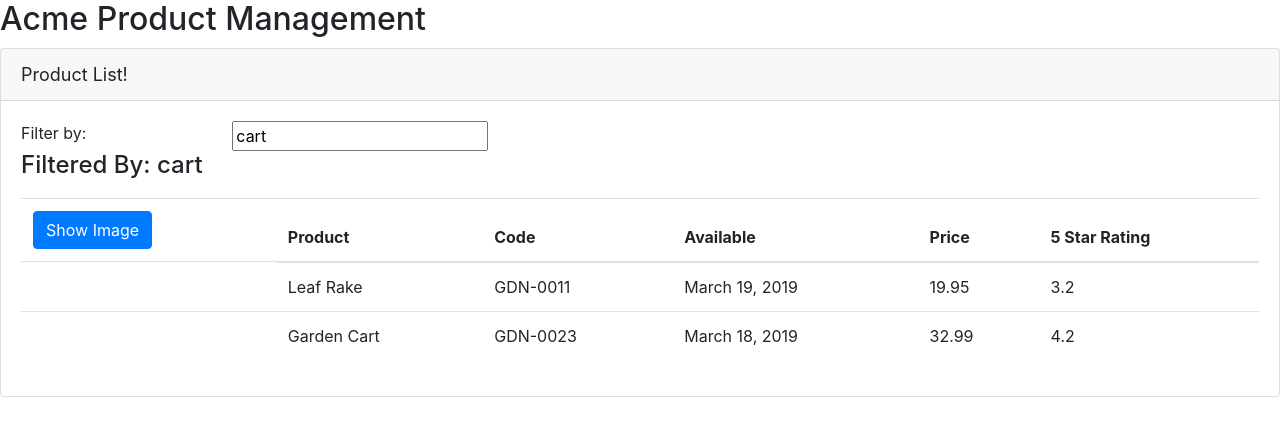
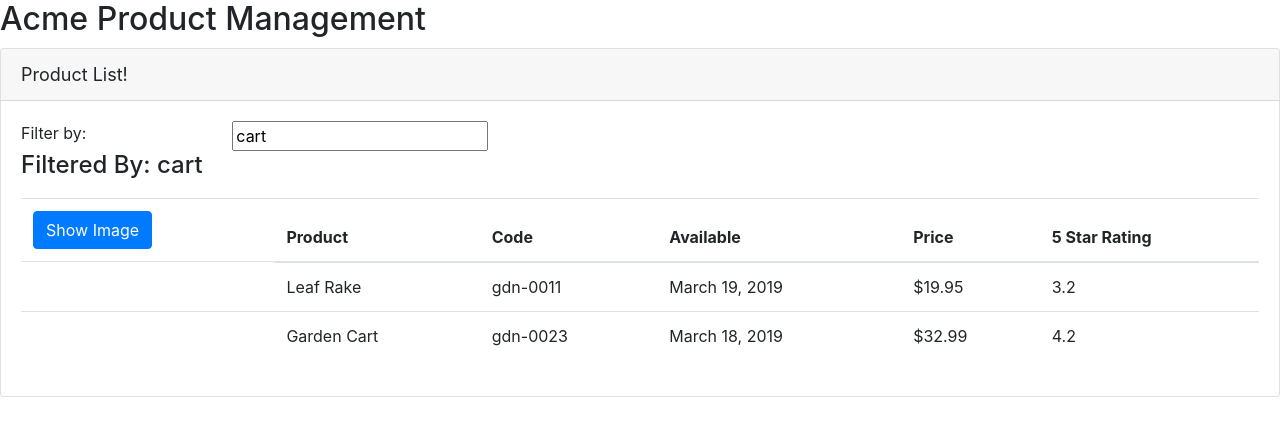
Before and after one commit to nickmcsimpson/angular_learning_apm, an Angular app: page /welcome in a window 1280 px wide. Shown: the top 436 px of the page. Built offline with nearby package versions, Linux system fonts and the light colour scheme.

Commit message:
Use Pipes to use structured formatting like currency

```diff
--- a/src/app/products/product-list.component.html
+++ b/src/app/products/product-list.component.html
@@ -68,9 +68,11 @@
                             >
                         </td>
                         <td>{{ product.productName }}</td>
-                        <td>{{ product.productCode }}</td>
+                        <td>{{ product.productCode | lowercase }}</td>
                         <td>{{ product.releaseDate }}</td>
-                        <td>{{ product.price }}</td>
+                        <!-- Pipe
+                            Example with parameters -->
+                        <td>{{ product.price | currency:'USD':'symbol':'1.2-2' | lowercase }}</td>
                         <td>{{ product.starRating }}</td>
                     </tr>
                 </tbody>
```
